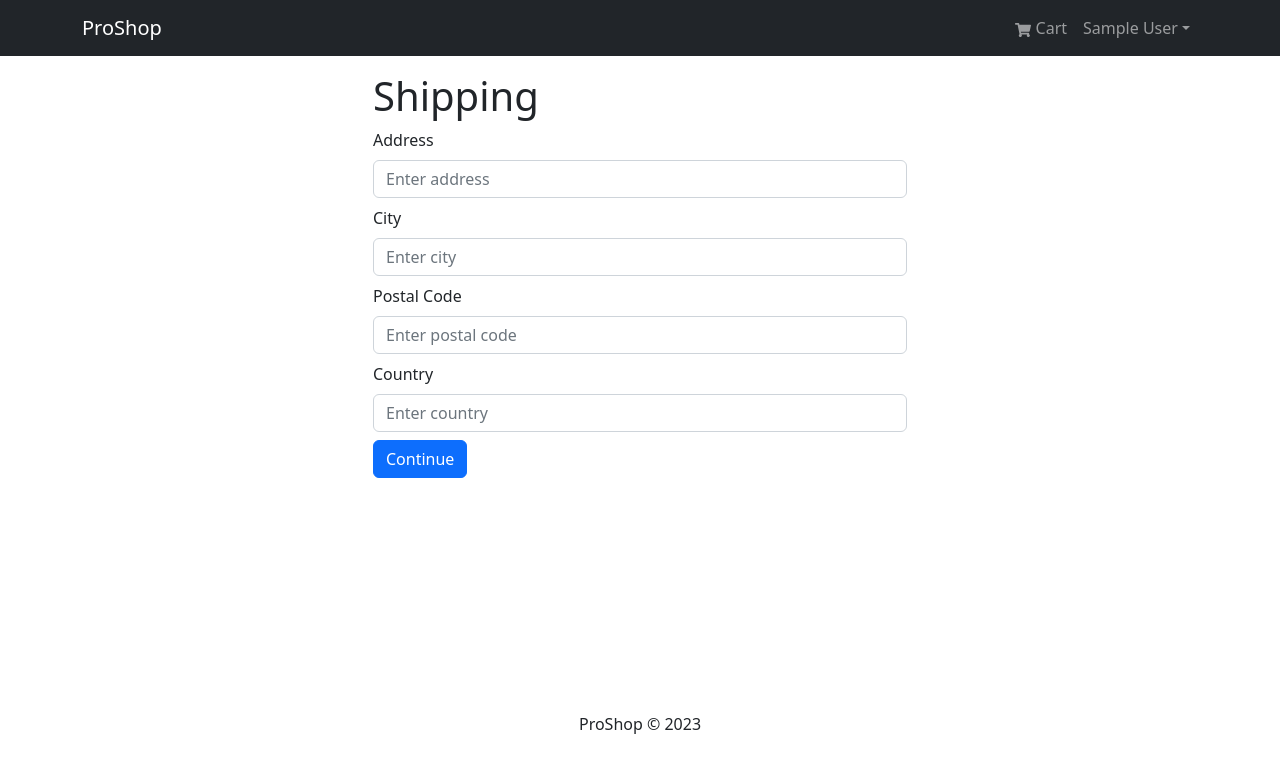
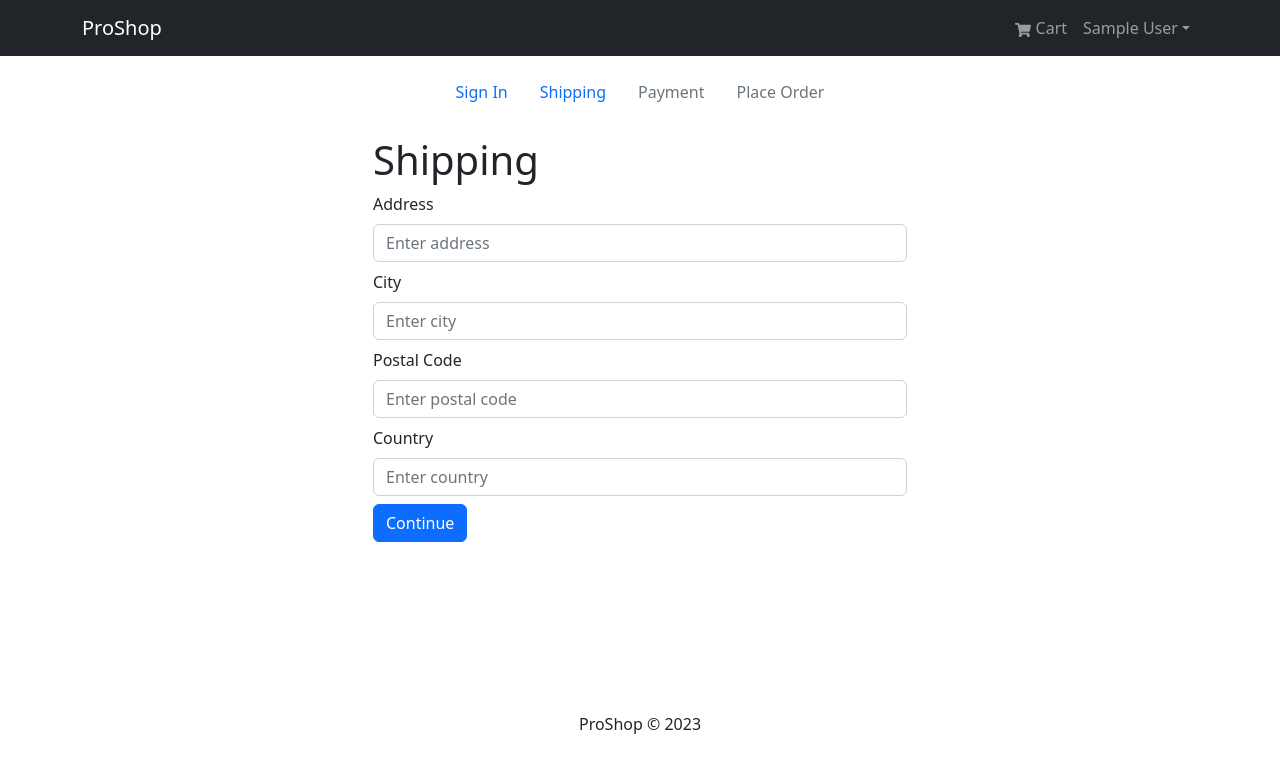
Before and after one commit to iamabhigupta/trendhub, a React (Create React App) app in the folder frontend/: page /shipping in a window 1280 px wide. Shown: the top 768 px of the page. Built offline with nearby package versions, Linux system fonts and the light colour scheme; sample sign-in values are in the browser's storage.

Commit message:
Checkout steps component

```diff
--- /dev/null
+++ b/frontend/src/components/CheckoutSteps.js
@@ -0,0 +1,51 @@
+import React from 'react';
+import { Nav } from 'react-bootstrap';
+import { LinkContainer } from 'react-router-bootstrap';
+
+const CheckoutSteps = ({ step1, step2, step3, step4 }) => {
+  return (
+    <Nav className="justify-content-center mb-4">
+      <Nav.Item>
+        {step1 ? (
+          <LinkContainer to="/login">
+            <Nav.Link>Sign In</Nav.Link>
+          </LinkContainer>
+        ) : (
+          <Nav.Link disabled>Sign In</Nav.Link>
+        )}
+      </Nav.Item>
+
+      <Nav.Item>
+        {step2 ? (
+          <LinkContainer to="/shipping">
+            <Nav.Link>Shipping</Nav.Link>
+          </LinkContainer>
+        ) : (
+          <Nav.Link disabled>Shipping</Nav.Link>
+        )}
+      </Nav.Item>
+
+      <Nav.Item>
+        {step3 ? (
+          <LinkContainer to="/payment">
+            <Nav.Link>Payment</Nav.Link>
+          </LinkContainer>
+        ) : (
+          <Nav.Link disabled>Payment</Nav.Link>
+        )}
+      </Nav.Item>
+
+      <Nav.Item>
+        {step4 ? (
+          <LinkContainer to="/placeorder">
+            <Nav.Link>Place Order</Nav.Link>
+          </LinkContainer>
+        ) : (
+          <Nav.Link disabled>Place Order</Nav.Link>
+        )}
+      </Nav.Item>
+    </Nav>
+  );
+};
+
+export default CheckoutSteps;
--- a/frontend/src/screens/ShippingScreen.jsx
+++ b/frontend/src/screens/ShippingScreen.jsx
@@ -4,6 +4,7 @@
 import { useNavigate } from 'react-router-dom';
 import FormContainer from '../components/FormContainer';
 import { saveShippingAddress } from '../slices/cartSlice';
+import CheckoutSteps from '../components/CheckoutSteps';
 
 const ShippingScreen = () => {
   const cart = useSelector((state) => state.cart);
@@ -27,6 +28,7 @@
 
   return (
     <FormContainer>
+      <CheckoutSteps step1 step2 />
       <h1>Shipping</h1>
       <Form onSubmit={submitHandler}>
         <Form.Group className="my-2" controlId="address">
```
